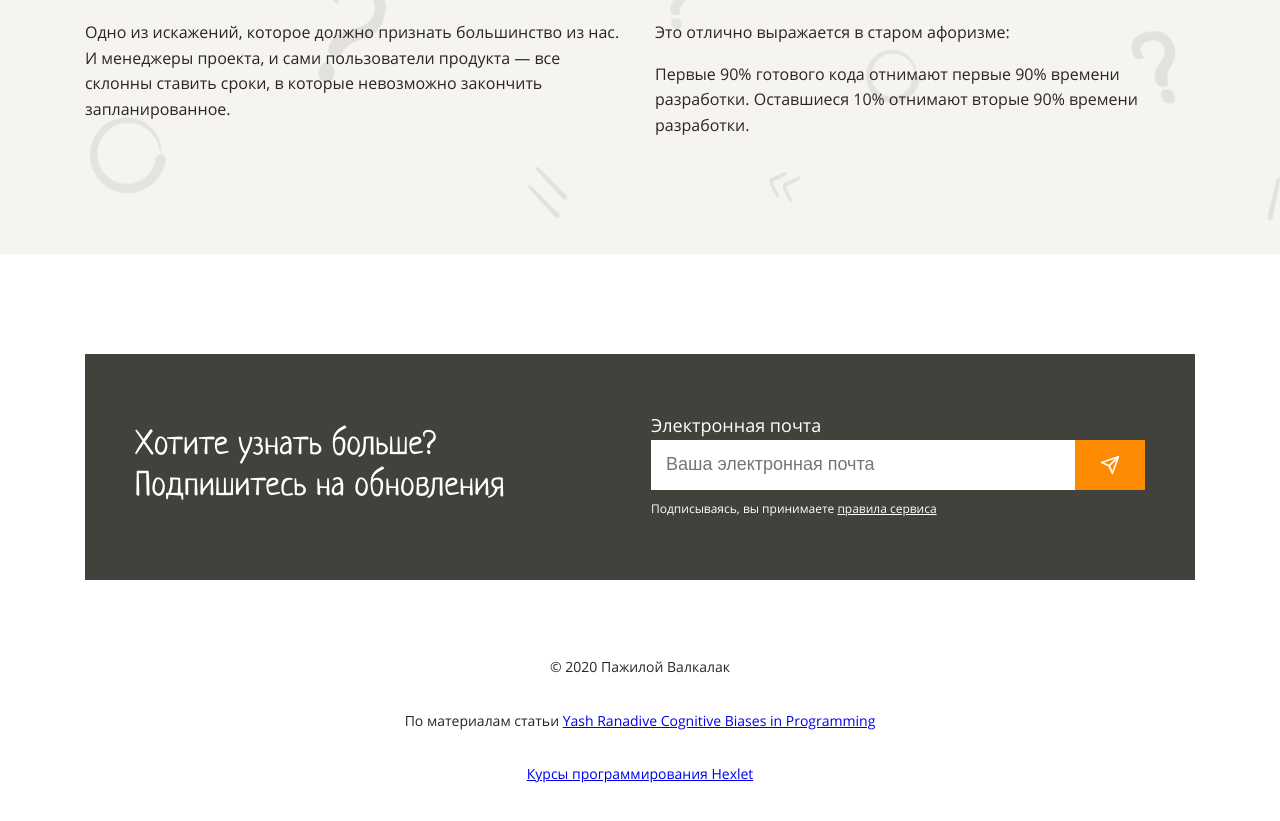
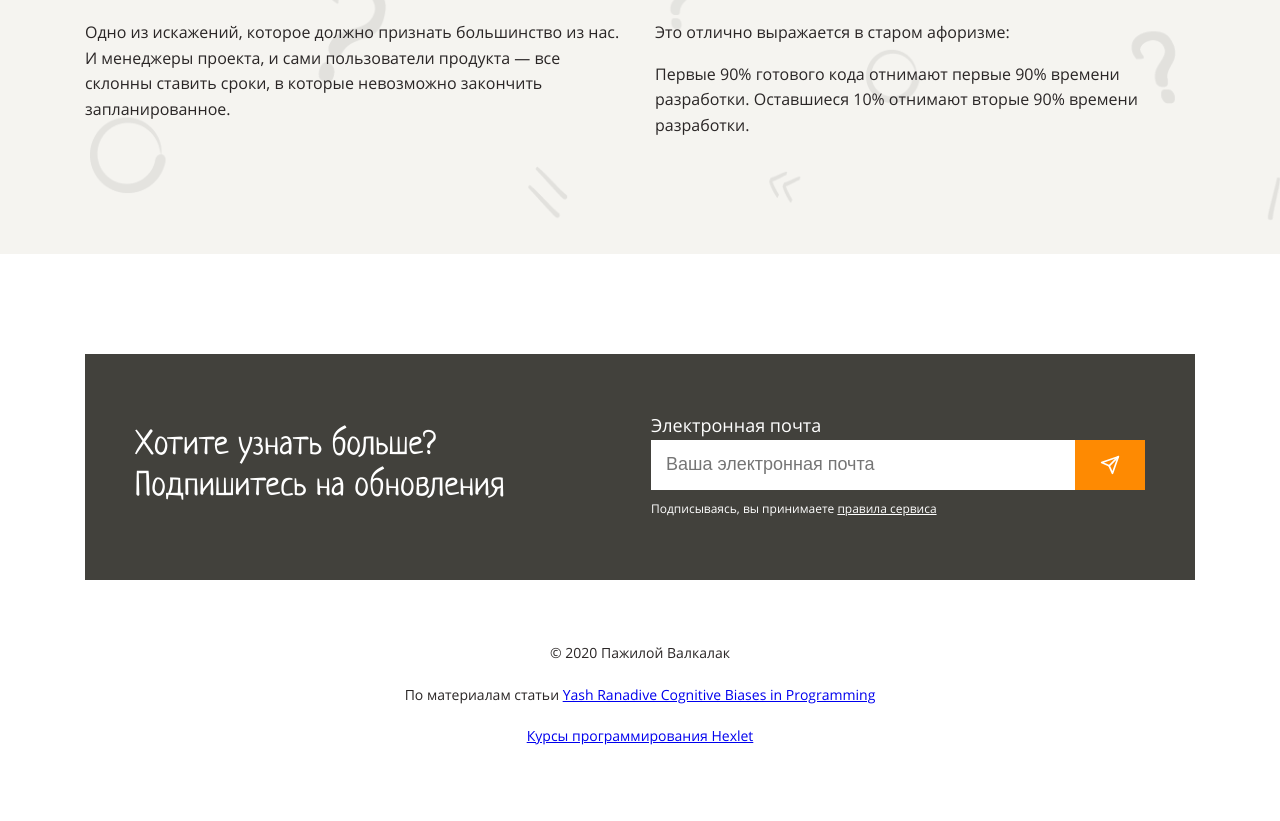
Before and after one commit to ilyasharipov/cognitive-distortions, a website: page src/index.html in a window 1280 px wide. Shown: the part 7112-7933 px from the top of the page. Drawn offline with Linux system fonts and the light colour scheme.

Commit message:
footer fix

```diff
--- a/src/index.html
+++ b/src/index.html
@@ -232,9 +232,9 @@
       </div>
     </div>
     <div class="footer-contacts">
-      <p>© 2020 Пажилой Валкалак</p>
-      <p>По материалам статьи <a href="#">Yash Ranadive Cognitive Biases in Programming</a></p>
-      <p><a href="#">Курсы программирования Hexlet</a></p>
+      <p class="m-0 mb-16">© 2020 Пажилой Валкалак</p>
+      <p class="m-0 mb-16">По материалам статьи <a href="#">Yash Ranadive Cognitive Biases in Programming</a></p>
+      <p class="m-0 mb-16"><a href="#">Курсы программирования Hexlet</a></p>
     </div>
   </div>
 </footer>
--- a/src/styles/styles.css
+++ b/src/styles/styles.css
@@ -247,6 +247,10 @@ h4 {
   margin-top: 20px;
 }
 
+.mb-16 {
+  margin-bottom: 16px;
+}
+
 .mb-20 {
   margin-bottom: 20px;
 }
```
